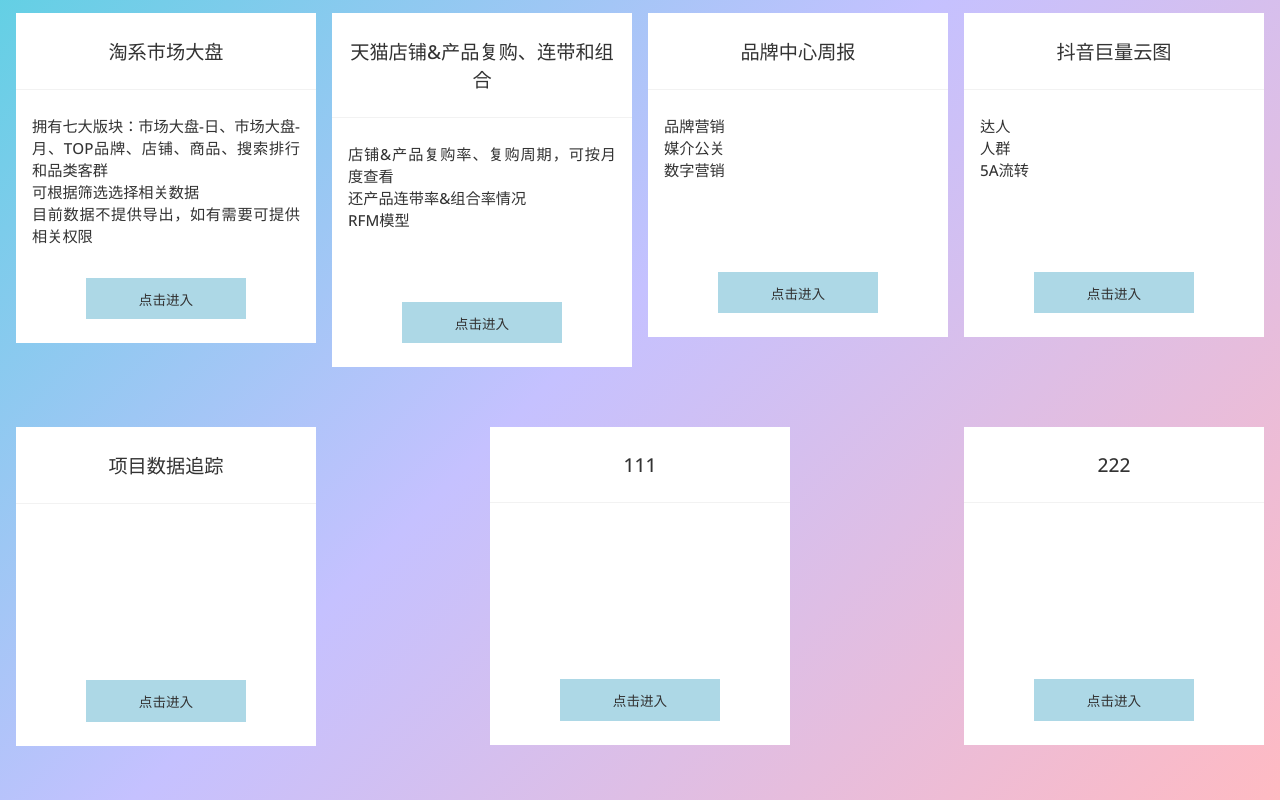
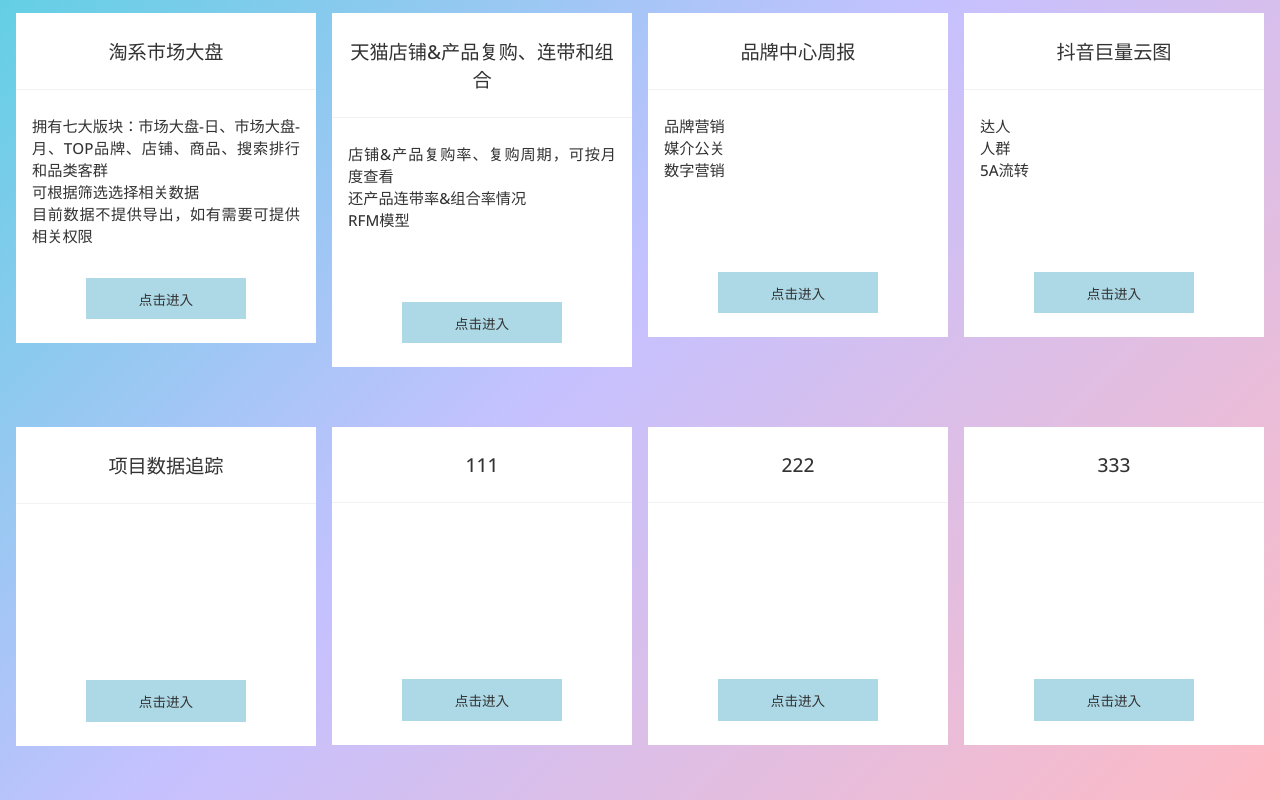
Before and after one commit to hbd082014/KM, a plain HTML site: page index.html in a window 1280 px wide. Shown: the part 530-1330 px from the top of the page. Drawn offline with nearby package versions, Linux system fonts and the light colour scheme.

Commit message:
Update index.html

```diff
--- a/index.html
+++ b/index.html
@@ -208,6 +208,25 @@
 					</a>
 				</div>
 			</div>
+			<div class="card premium">
+				<div class="head">
+					333
+				</div>
+				<div class="ticket">账号：ppzx</div>
+				<div class="body">
+					<p>
+						<br/>
+						<br/>
+						<br/>
+						<br/>
+						<br/>
+						<br/>
+					</p>
+					<a href="">
+						<button class="btn">点击进入</button>
+					</a>
+				</div>
+			</div>
 		</div>
 	</section>
 
```
